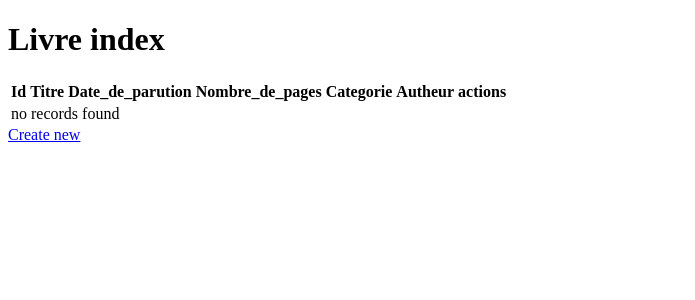
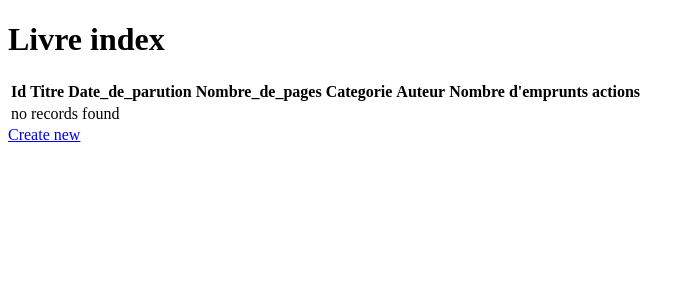
Before and after one commit to Munderstand101/TP1-EPSI-PersistancDesDonnees, a Symfony app: template templates/livre/index.html.twig in a window 1280 px wide. Shown: the top 300 px of the page, without its empty margins (0-695 px from the left). Run offline with Twig, Linux system fonts and the light colour scheme; the template is opened without the code that fills it, so the values that code supplies are empty; some libraries are stand-ins or nearby versions.

Commit message:
Mise en place du count par Nombre d’emprunts par livre

```diff
--- a/templates/livre/index.html.twig
+++ b/templates/livre/index.html.twig
@@ -13,7 +13,8 @@
             <th>Date_de_parution</th>
             <th>Nombre_de_pages</th>
             <th>Categorie</th>
-                <th>Autheur</th>
+            <th>Auteur</th>
+            <th>Nombre d'emprunts</th>
             <th>actions</th>
         </tr>
         </thead>
@@ -28,9 +29,10 @@
                 {% if livre.category.nom is defined %}
                     <td>{{ livre.category.nom }}</td>
                 {% else %}
-                    <td>(supprime)</td>
+                    <td>(supprimé)</td>
                 {% endif %}
                 <td>{{ livre.auteur.nom }}</td>
+                <td>{{ livre.emprunts|length }}</td>
                 <td>
                     <a href="{{ path('app_livre_show', {'id': livre.id}) }}">show</a>
                     <a href="{{ path('app_livre_edit', {'id': livre.id}) }}">edit</a>
@@ -38,7 +40,7 @@
             </tr>
         {% else %}
             <tr>
-                <td colspan="5">no records found</td>
+                <td colspan="6">no records found</td>
             </tr>
         {% endfor %}
         </tbody>
```
Lines whose indentation alone changed are shown as unchanged.
